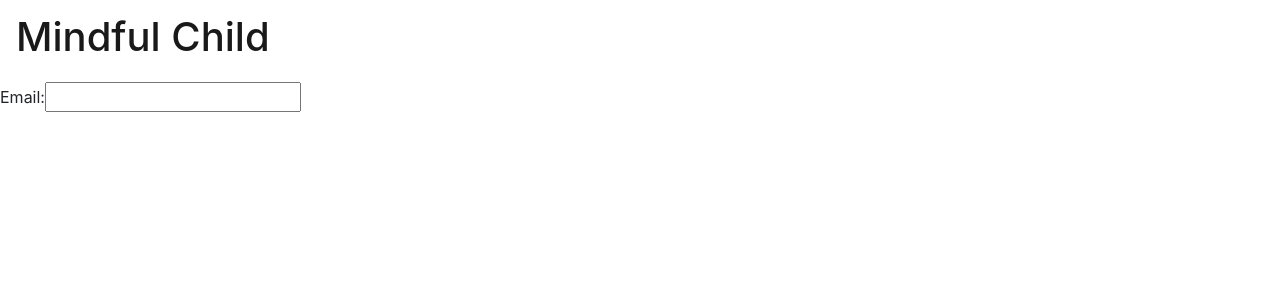
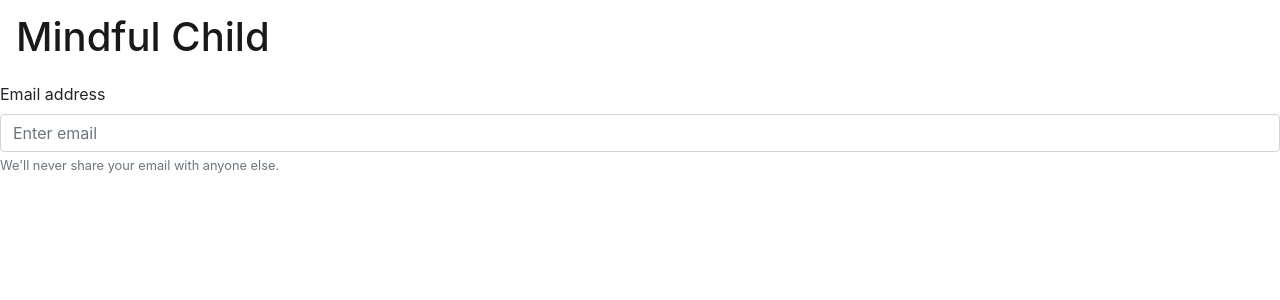
Before and after one commit to MERCERNYC/mindfulchild-frontend, a React (Create React App) app: page /newsletter in a window 1280 px wide. Shown: the top 300 px of the page. Built offline with nearby package versions, Linux system fonts and the light colour scheme.

Commit message:
add link to Category.js component

```diff
--- a/src/App.js
+++ b/src/App.js
@@ -21,8 +21,8 @@ class App extends React.Component{
            <Switch>
               <Route exact path='/categories' component={CategoriesContainer}/>
               <Route exact path='/newsletter' component={Newsletter}/>
-              <Route exact path='/categories/:id' component={CategoriesContainer}/>
-              <Route exact path='/categories/:id/activity' component={ActivitiesContainer}/>
+              {/* <Route exact path='/categories/:id' component={CategoriesContainer}/> */}
+              <Route exact path='/categories/:id/activities/:id' component={ActivitiesContainer}/>
               <Route exact path='/' component={Home}/>
               <Route path="*" component={NotFound} />
            </Switch>
--- a/src/components/Activities.js
+++ b/src/components/Activities.js
@@ -1,10 +1,13 @@
 import React from  'react'
 import Activity from './Activity';
 
-const Activities = ({activities}) => {
+const Activities = (props) => {
+
+    console.log(props.activities)
+
     return (
         <div>
-         {activities && activities.map(activity => {
+         {props.activities && props.activities.map(activity => {
              return (
                 <Activity activity={activity} key={activity.id} />
              )
--- a/src/components/Category.js
+++ b/src/components/Category.js
@@ -2,16 +2,16 @@ import React from 'react';
 import { Link } from 'react-router-dom'
 import Card from 'react-bootstrap/Card'
 
-
 import Button from 'react-bootstrap/Button'
 import CardDeck from 'react-bootstrap/CardDeck'
 import ActivitiesContainer from  '../containers/ActivitiesContainer'
-
 // import { PhotoPlaceholder } from 'react-placeholder-image';
 import 'bootstrap/dist/css/bootstrap.min.css';
 
 
-const Category = ({category}) => {
+const Category = ({category,activity}) => {
+
+  console.log(activity)
 
 
   return (
@@ -22,8 +22,15 @@ const Category = ({category}) => {
     <Card.Body>
       <Card.Title>{category.title}</Card.Title>
       <Card.Text>{category.detail}</Card.Text>
-       <Button variant="outline-info"  as={Link} to={`/categories/${category.id}/activity`}> Learn More</Button>
-       <ActivitiesContainer category={category}/>
+        {/* Do I need a onclick event on the button a redirect???? */}
+       <Button variant="outline-info"
+      //  need a route that once a user click button learn more it take to a activity specific for that category
+        as={Link} to={`categories/:id/activities/:id`}
+        >Learn More
+        </Button>
+
+        {/* //example to see Activities this need to show in another window. */}
+           <ActivitiesContainer category={category}/>
        {/*  Activities Container to have access to category component through props  */}
 
     </Card.Body>
--- a/src/components/Newsletter.js
+++ b/src/components/Newsletter.js
@@ -1,5 +1,7 @@
 import React  from 'react'
+
 import { connect } from 'react-redux';//HOC
+import Form from 'react-bootstrap/Form'
 
 
 class Newsletter extends React.Component{
@@ -11,10 +13,15 @@ class Newsletter extends React.Component{
     render() {
         return(
             <div>
-                <form>
-                    <label>Email:</label>
-                    <input type='text'/>
-                </form>
+                <Form>
+  <Form.Group controlId="formBasicEmail">
+    <Form.Label>Email address</Form.Label>
+    <Form.Control type="email" placeholder="Enter email" />
+    <Form.Text className="text-muted">
+      We'll never share your email with anyone else.
+    </Form.Text>
+  </Form.Group>
+  </Form>
 
             </div>
         );
--- a/src/containers/CategoriesContainer.js
+++ b/src/containers/CategoriesContainer.js
@@ -15,9 +15,11 @@ class CategoriesContainer extends React.Component {
   //access props data and pass to category
   //use destructuring that grabs the categories object out of the props
 
+
   render() {
 
     const {categories} = this.props;
+
     //pass down as a prop to categories list component
     //Categories categories={this.props.categories}
 
--- a/src/store.js
+++ b/src/store.js
@@ -1,6 +1,7 @@
 import { createStore, applyMiddleware, compose } from 'redux';
 import thunk from 'redux-thunk';
 import categoryReducer from './reducers/categoryReducer'
+
 
 const composeEnhancers = window.__REDUX_DEVTOOLS_EXTENSION_COMPOSE__ || compose;
 
```
Also changed, not shown: src/containers/ActivitiesContainer.js (+6 -1 lines).
